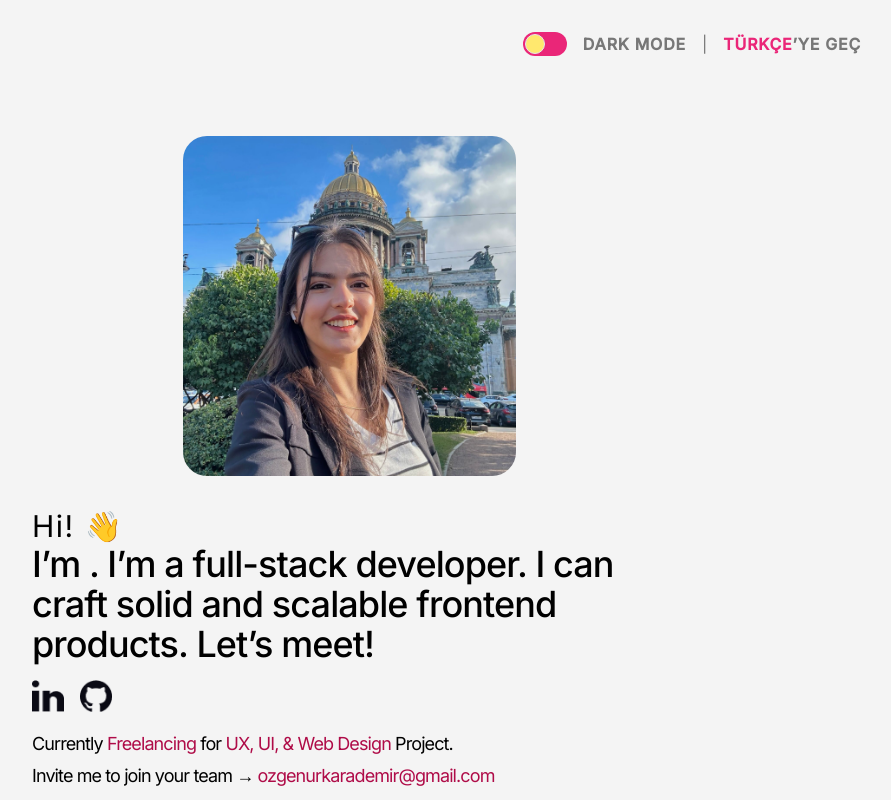
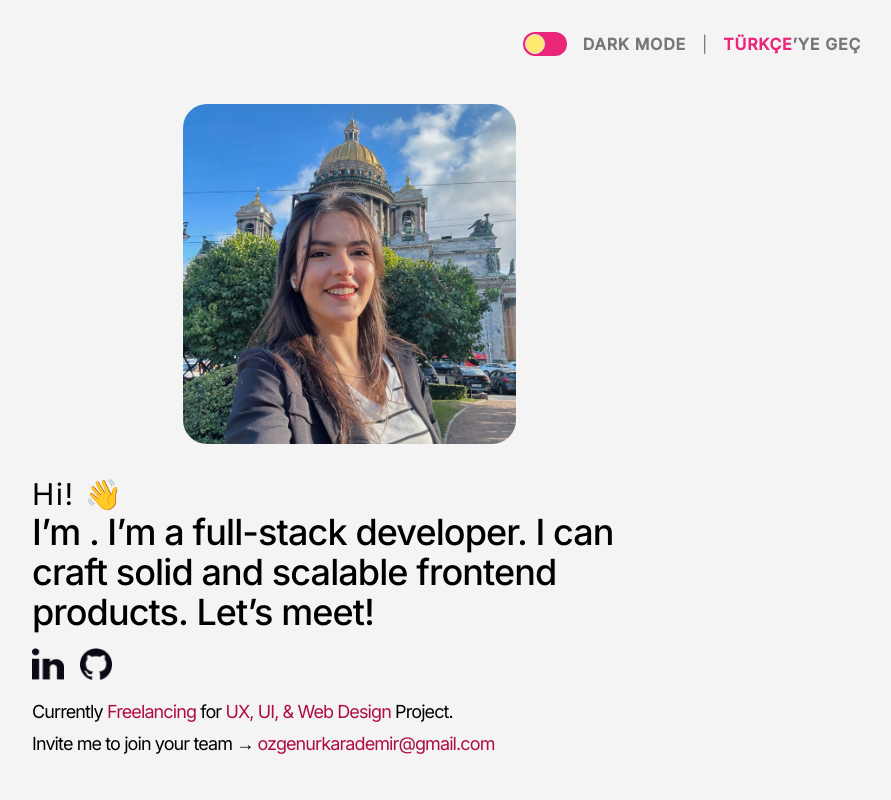
Before and after one commit to ozgedogru/frontend-challenge, a React (Create React App) app: page / in a window 1280 px wide. Shown: the top 800 px of the page, without its empty margins (291-1182 px from the left). Built offline with nearby package versions, Linux system fonts and the light colour scheme; no server answers.

Commit message:
fixes switch

```diff
--- a/src/components/Options.js
+++ b/src/components/Options.js
@@ -28,9 +28,9 @@ const Options = () => {
   }, [theme]);
 
   return (
-    <div className="bg-lightgrey  dark:bg-darkblack dark:text-white sm:px-32 px-4 flex flex-wrap justify-center py-8">
+    <div className="bg-lightgrey  dark:bg-darkblack dark:text-white sm:px-32 px-4 flex flex-wrap justify-center pt-8">
       <div className="w-full flex justify-end">
-        <label className="relative inline-flex items-center cursor-pointer">
+        <label className="relative inline-flex cursor-pointer">
           <input
             type="checkbox"
             checked={theme === "dark"}
```
